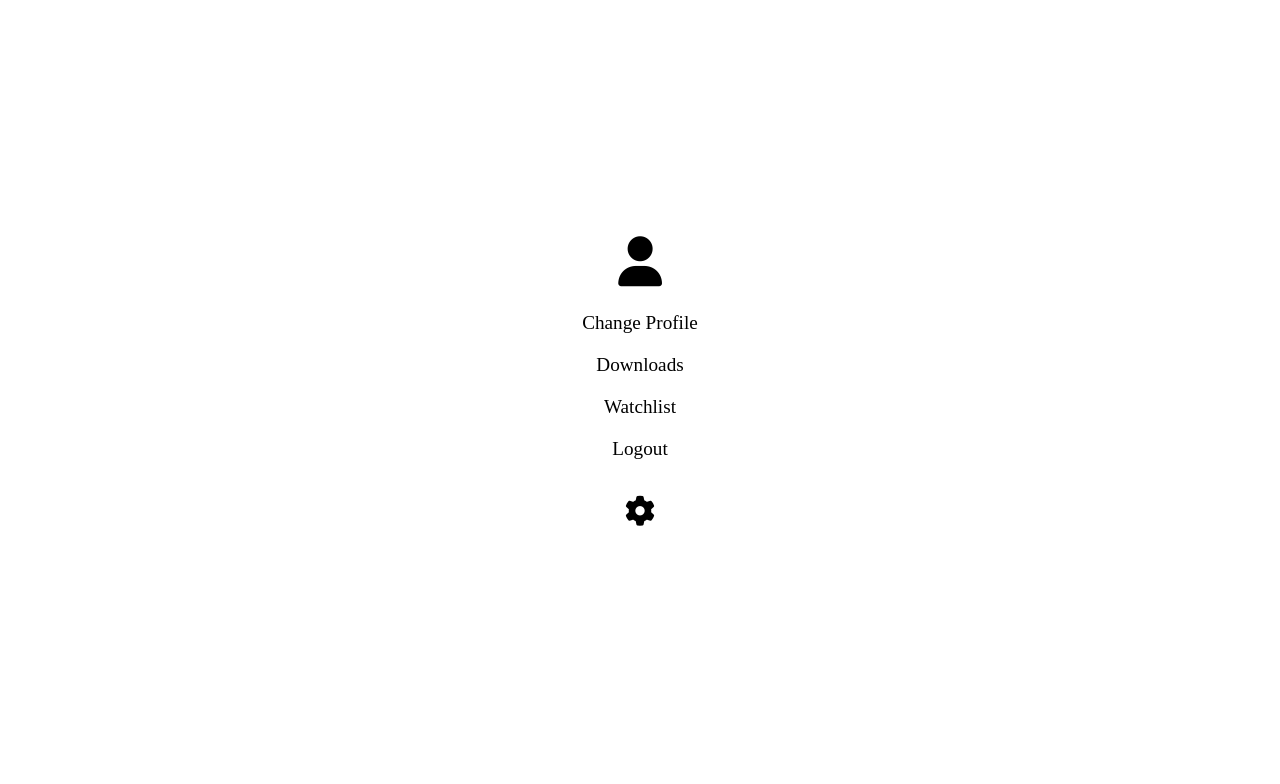
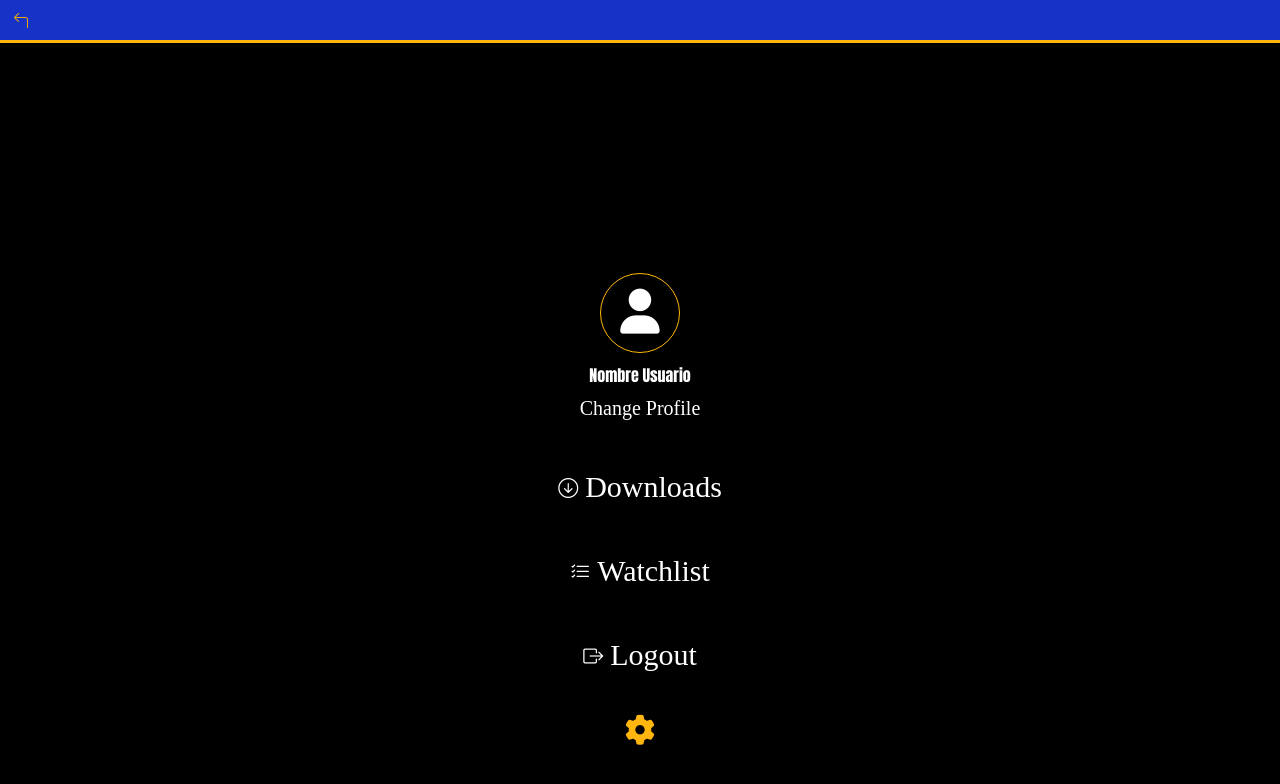
Before and after one commit to agustinurien/blockbuster-Project, a plain HTML site: page pages/Profile.html in a window 1280 px wide. Drawn offline with nearby package versions, Linux system fonts and the light colour scheme.

Commit message:
estile el profile page

```diff
--- a/css/Profile.css
+++ b/css/Profile.css
@@ -1,33 +1,92 @@
+body{
+    background-color: rgb(0, 0, 0);
+    margin: 0px;
+}
+
+header{
+    background-color:rgb(23, 50, 199);
+    padding: 9px;
+    padding-top: 13px;
+    border-bottom: 3px solid rgb(255, 183, 15);
+}
+
+header a{
+    color: rgb(235, 167, 9);
+    padding: 4px;
+}
+
 .profile-icon {
+    color: white;
     display: flex;
+    flex-direction: column;
     justify-content: center;
+    align-items: center;
     padding-top: 18%;
-    font-size: large;
-    font-size: 50px;
+    gap: 10px;
+    font-family: 'Anton', sans-serif;
+
+}
+
+.profile-icon button{
+    color: #fff;
+    background-color: #000000;
+    border-radius: 100%;
+    height: 80px;
+    width: 80px;
+    font-size: 45px;
+    border: solid rgb(255, 183, 15) 1px;
 }
 
 .options-list {
-    background-color: #fff;
+    margin-top: 0px;
+    color: rgb(255, 255, 255);
+    background-color: transparent;
     display: flex;
     flex-direction: column;
     align-items: center;
-    padding: 0%;
+    padding: 0px;
+    gap: 30px;
 }
 
 .options-list li {
+    display: flex;
+    flex-direction: row;
     list-style: none;
     padding: 10px;
-    font-size: larger;
+    font-size: 30px;
+    align-items: center;
+    justify-content: center;
+    gap: 7px;
+    width: 100%;
 }
 
 .options-list li a {
     color: inherit;
     text-decoration: none;
+
+}
+
+.options-list li i {
+    padding-top: 3px;
+    font-size: 20px;
+}
+
+.options-list .changeP a{
+    font-size: 20px;
+    color: #fff;
 }
 
 .settings-icon {
     display: flex;
     justify-content: center;
-    padding-top: 10px;
+    padding-top: 15px;
+
+}
+
+.settings-icon button{
+    border: none;
+    border-radius: 100%;
+    background-color: transparent;
+    color: rgb(255, 183, 15);
     font-size: 30px;
 }
--- a/pages/Profile.html
+++ b/pages/Profile.html
@@ -1,25 +1,57 @@
 <!DOCTYPE html>
 <html lang="en">
+
+<head>
+    <meta charset="UTF-8">
+    <meta http-equiv="X-UA-Compatible" content="IE=edge">
+    <meta name="viewport" content="width=device-width, initial-scale=1.0">
+    <title>Document</title>
+    <link rel="stylesheet" href="../css/Profile.css">
+    <link href="https://fonts.googleapis.com/css2?family=Anton&display=swap" rel="stylesheet">
+    <link rel="stylesheet" href="https://cdnjs.cloudflare.com/ajax/libs/font-awesome/6.4.0/css/all.min.css" />
+    <link rel="stylesheet" href="https://cdn.jsdelivr.net/npm/bootstrap-icons@1.10.5/font/bootstrap-icons.css">
+</head>
+
 <head>
     <meta charset="UTF-8">
     <meta name="viewport" content="width=device-width, initial-scale=1.0">
     <link rel="stylesheet" href="/css/Profile.css">
-        <link rel="stylesheet" href="https://cdnjs.cloudflare.com/ajax/libs/font-awesome/6.4.0/css/all.min.css"/>
+    <link rel="stylesheet" href="https://cdnjs.cloudflare.com/ajax/libs/font-awesome/6.4.0/css/all.min.css" />
     <title>Profile</title>
 </head>
+
 <body>
 
+    <header>
+        <a href="../index.html"><i class="bi bi-arrow-90deg-left"></i></a>
+    </header>
+    <section>
         <div class="profile-icon">
-        <i class="fa-solid fa-user"></i>
+            <button><i class="fa-solid fa-user"></i></button>
+            <span>Nombre Usuario</span>
         </div>
         <ul class="options-list">
-            <li><a href="change-profile.html">Change Profile</a></li>
-            <li><a href="downloads.html">Downloads</a></li>
-            <li><a href="watchlist.html">Watchlist</a></li>
-            <li><a href="logout.html">Logout</a></li>
+            <li class="changeP"><a href="change-profile.html">Change Profile</a></li>
+            <li>
+                <i class="bi bi-arrow-down-circle"></i>
+                <a href="downloads.html">Downloads</a>
+
+            </li>
+            <li>
+                <i class="bi bi-list-check"></i>
+                <a href="watchlist.html">Watchlist</a>
+
+            </li>
+            <li>
+                <i class="bi bi-box-arrow-right"></i>
+                <a href="logout.html">Logout</a>
+            </li>
         </ul>
         <div class="settings-icon">
-        <i class="fa-solid fa-gear"></i>
+            <button><i class="fa-solid fa-gear"></i></button>
         </div>
+    </section>
+
 </body>
+
 </html>
```
Also changed, not shown: css/main.css (+5 -5 lines), index.html (+1 -1 lines). Lines whose indentation alone changed are shown as unchanged.
